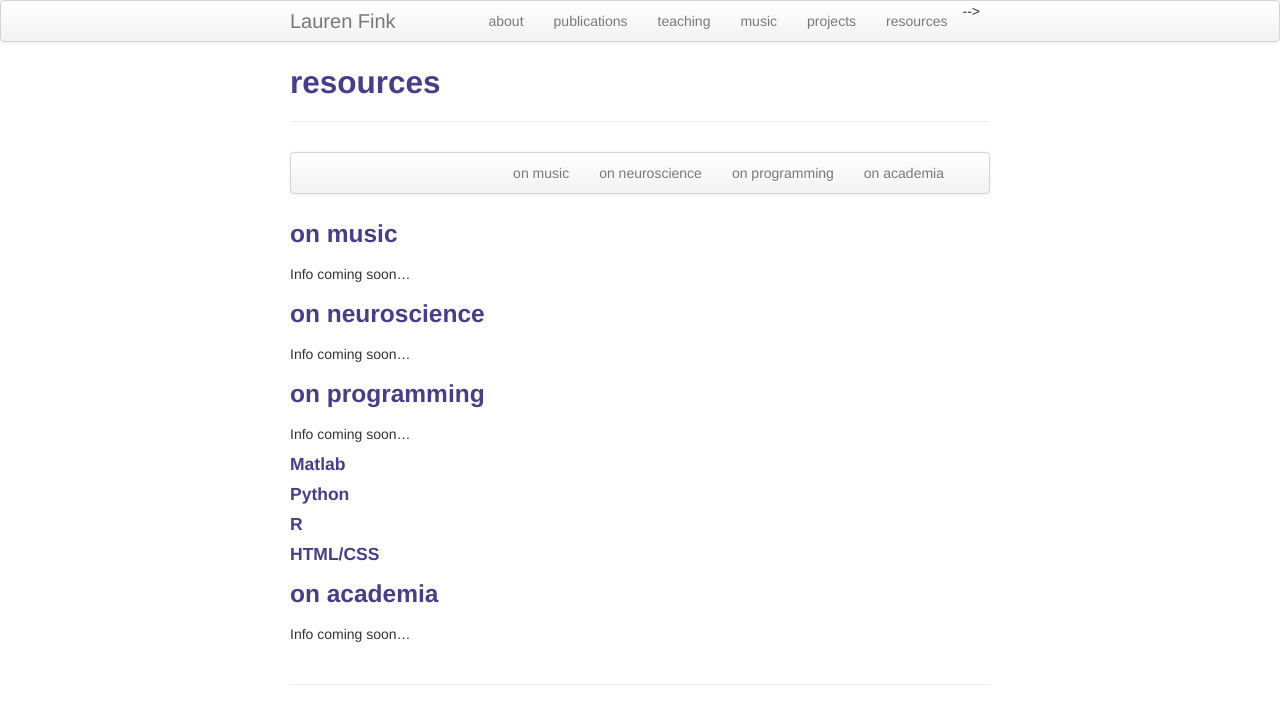
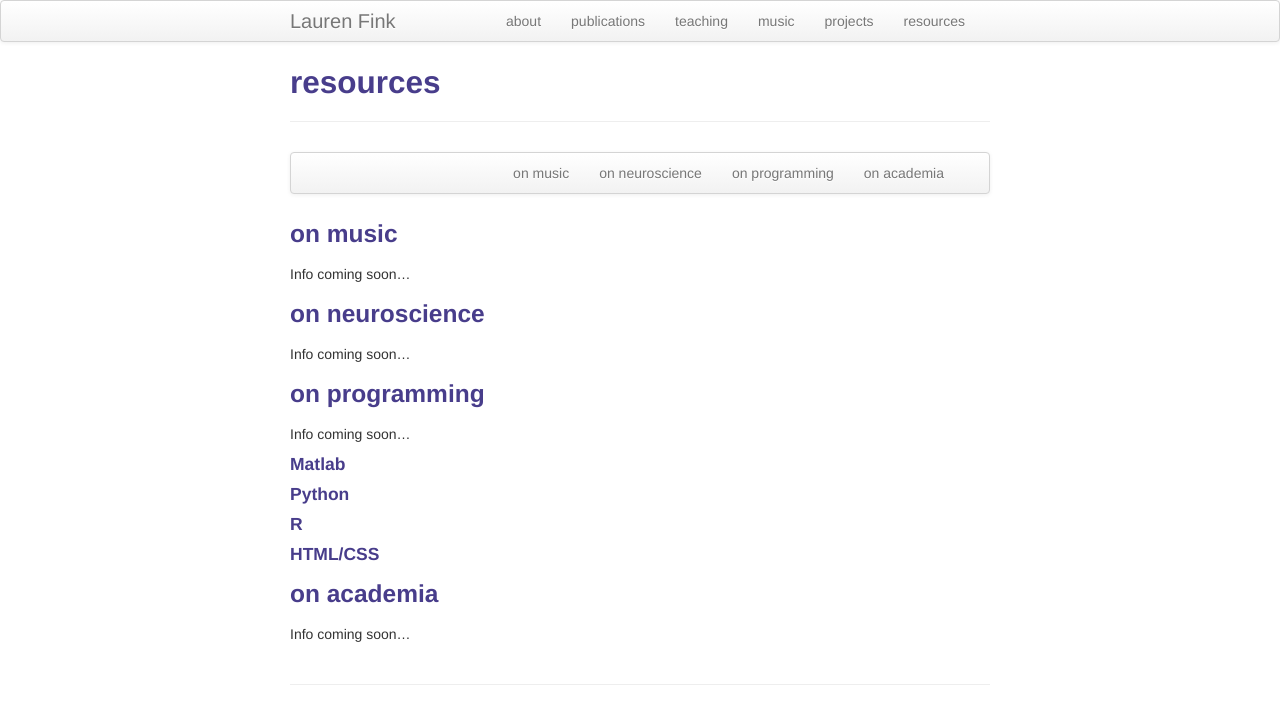
Before and after one commit to lkfink/lkfink.github.io, a Jekyll site: the page built from pages/resources.md, in a window 1280 px wide. Shown: the top 724 px of the page. Built offline with Jekyll 4.4.1, drawn with Linux system fonts in a browser that asks for light colours.

Commit message:
fixed comment

```diff
--- a/_includes/themes/twitter/default.html
+++ b/_includes/themes/twitter/default.html
@@ -32,7 +32,7 @@
               <li><a href="{{ BASE_PATH }}/pages/pubs.html">publications</a></li>
               <li><a href="{{ BASE_PATH }}/pages/teaching.html">teaching</a></li>
               <li><a href="{{ BASE_PATH }}/pages/music.html">music</a></li>
-              <li><a href="{{ BASE_PATH }}/pages/projects.html">projects</a></li> -->
+              <li><a href="{{ BASE_PATH }}/pages/projects.html">projects</a></li>
               <li><a href="{{ BASE_PATH }}/pages/resources.html">resources</a></li>
           </ul>
         </div>
```
